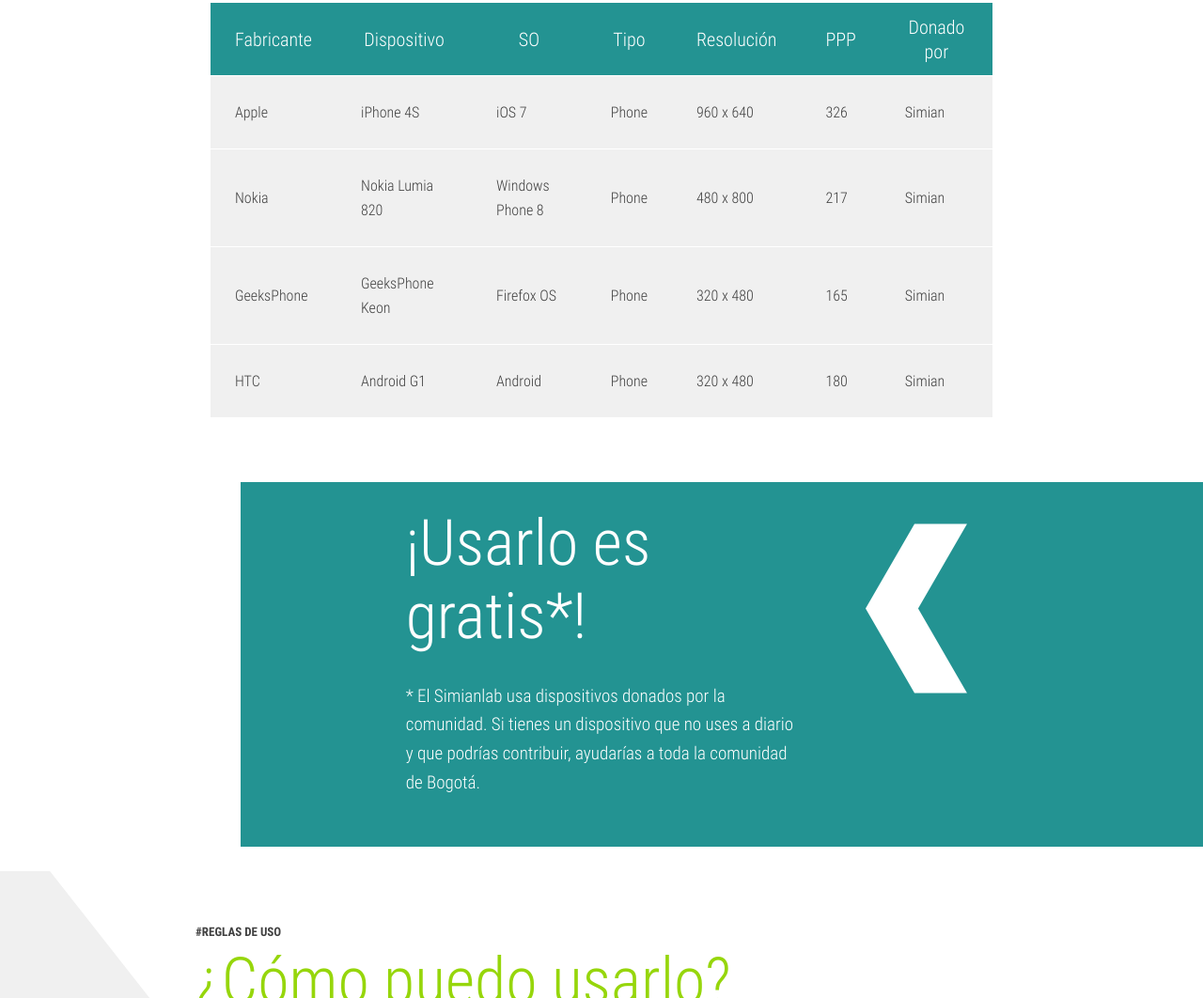
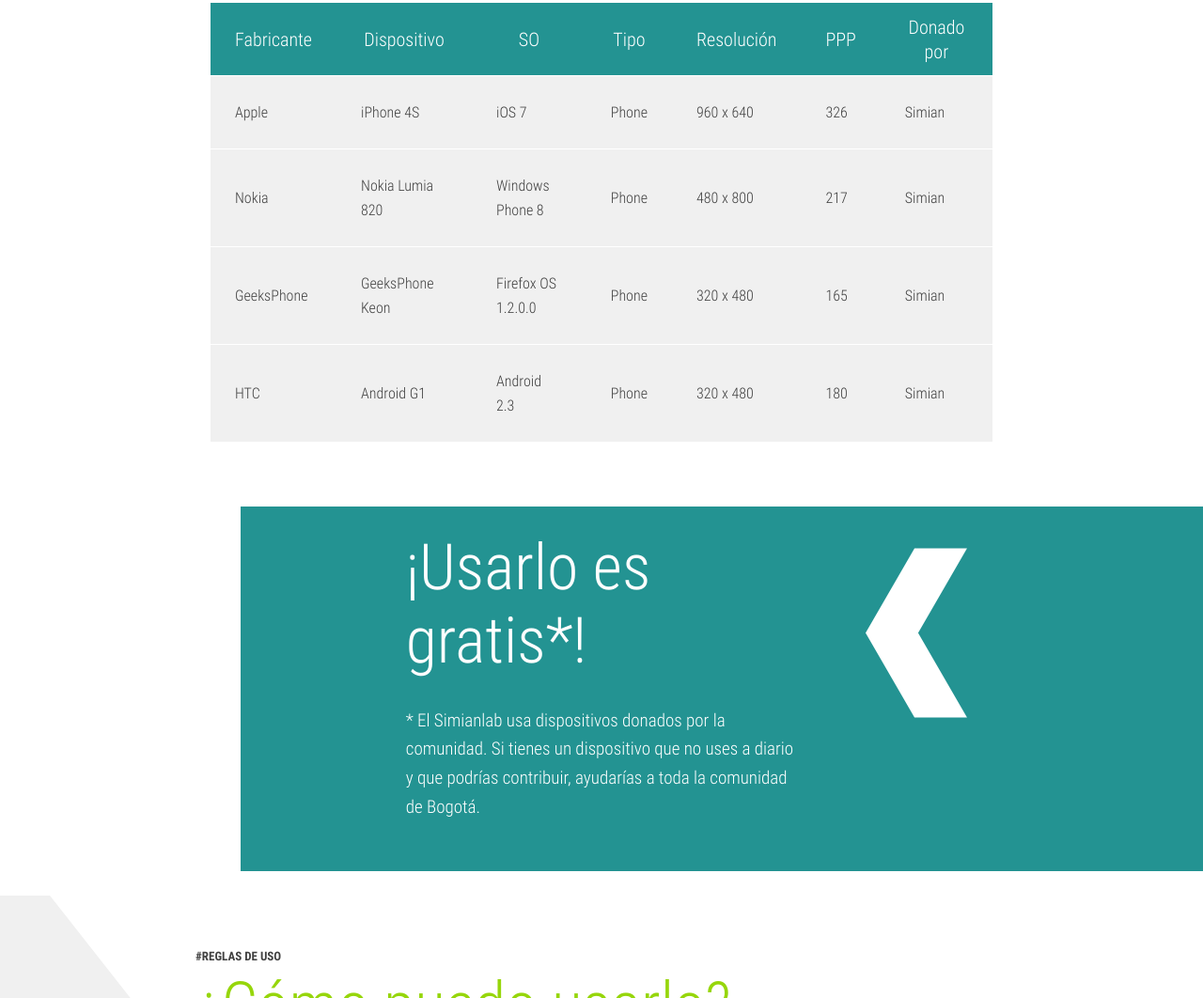
Before and after one commit to simian-lab/device-lab, a website: page app/index.html in a window 1280 px wide. Shown: the part 799-1861 px from the top of the page at 94% size. Drawn offline with Linux system fonts and the light colour scheme.

Commit message:
SO Versions

```diff
--- a/app/index.html
+++ b/app/index.html
@@ -85,7 +85,7 @@
               <tr>
                 <td data-th="Fabricante" >GeeksPhone</td>
                 <td data-th="Dispositivo" >GeeksPhone Keon</td>
-                <td data-th="SO" >Firefox OS</td>
+                <td data-th="SO" >Firefox OS 1.2.0.0</td>
                 <td data-th="Tipo" >Phone</td>
                 <td data-th="Resolución" >320 x 480</td>
                 <td data-th="PPP" >165</td>
@@ -94,7 +94,7 @@
               <tr>
                 <td data-th="Fabricante" >HTC</td>
                 <td data-th="Dispositivo" >Android G1</td>
-                <td data-th="SO" >Android</td>
+                <td data-th="SO" >Android 2.3</td>
                 <td data-th="Tipo" >Phone</td>
                 <td data-th="Resolución" >320 x 480</td>
                 <td data-th="PPP" >180</td>
```
Also changed, not shown: dist/index.html.
